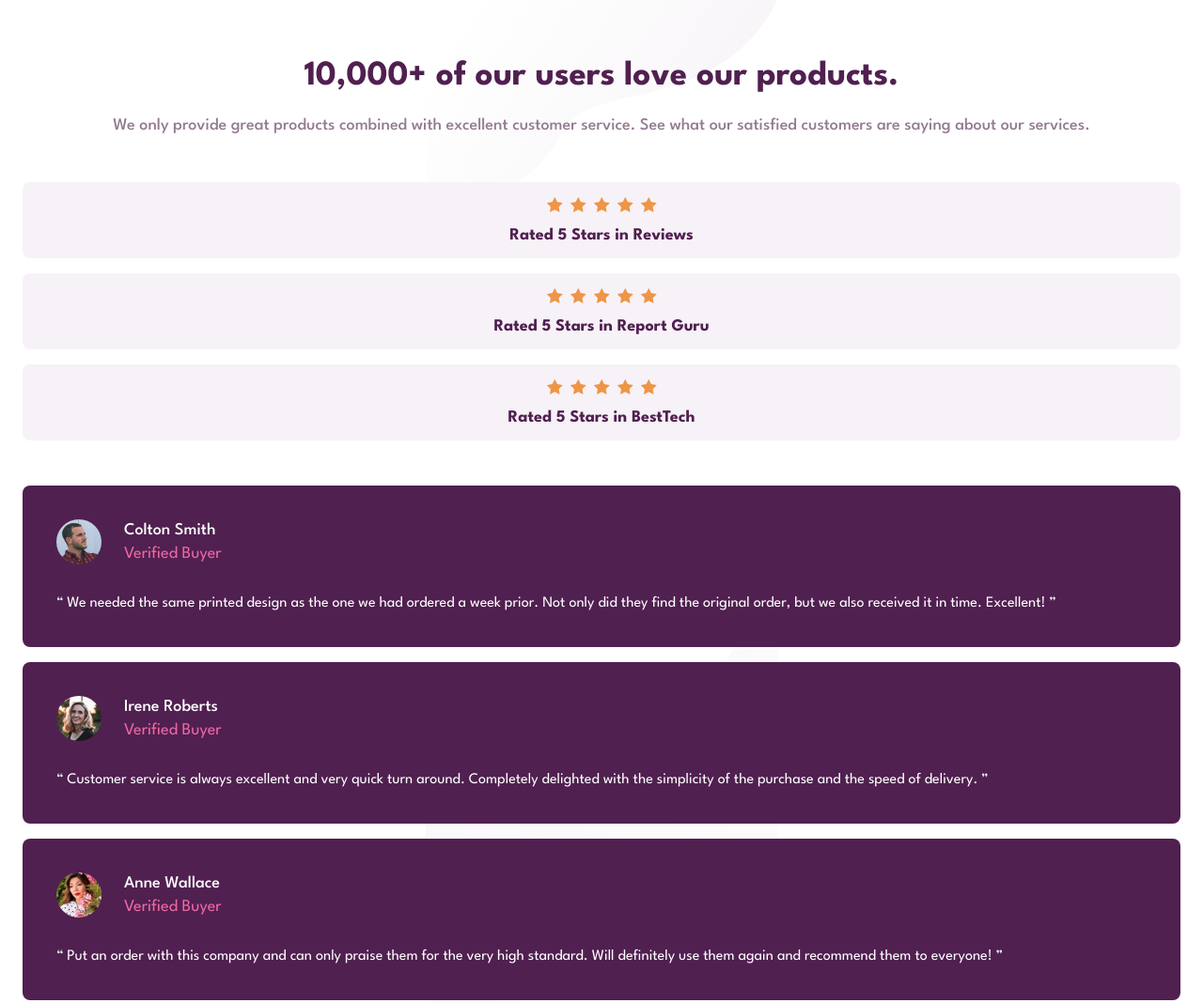
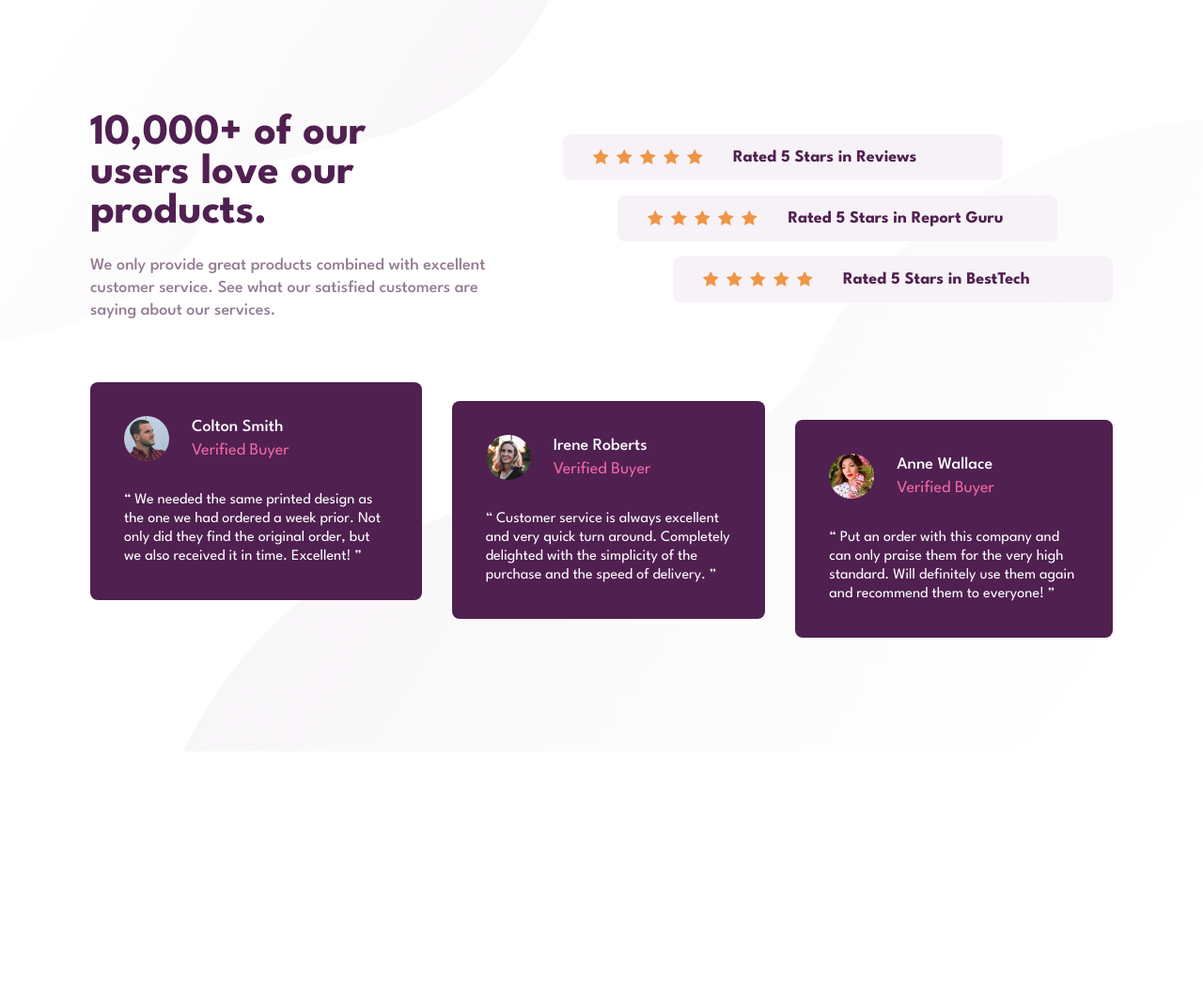
Before and after one commit to lemartinezm/social-proof-section, a plain HTML site: page index.html in a window 1280 px wide. Shown: the whole page at 94% size. After the commit the page ends 800 px from the top, so only its background shows below. Drawn offline with Linux system fonts and the light colour scheme.

Commit message:
feat: desktop version

```diff
--- a/index.html
+++ b/index.html
@@ -21,7 +21,8 @@
   </head>
   <body>
     <main>
-      <div class="hero">
+      <div>
+        <section class="hero">
           <h1>10,000+ of our users love our products.</h1>
 
           <p>
@@ -29,9 +30,9 @@
             service.
             See what our satisfied customers are saying about our services.
           </p>
-      </div>
+        </section>
 
-      <div class="rates">
+        <section class="rates">
           <article>
             <div class="stars">
               <img src="./images/icon-star.svg" alt="star">
@@ -70,9 +71,10 @@
               Rated 5 Stars in BestTech
             </p>
           </article>
+        </section>
       </div>
 
-      <div class="reviews">
+      <section class="reviews">
         <article>
           <div>
             <img src="./images/image-colton.jpg" alt="profile picture">
@@ -139,7 +141,7 @@
             everyone! &#8221;
           </p>
         </article>
-      </div>
+      </section>
     </main>
 
   </body>
--- a/styles/styles.scss
+++ b/styles/styles.scss
@@ -10,24 +10,39 @@ html {
   font-size: 15px;
 }
 
-h1, h2, h3, p {
+h1,
+h2,
+h3,
+p {
   margin: 0;
 }
 
 body {
   margin: 0;
+  display: flex;
+  justify-content: center;
+  align-items: center;
+  min-height: 100vh;
+
+  background-image: url('../images/bg-pattern-top-mobile.svg'), url('../images/bg-pattern-bottom-mobile.svg');
+  background-repeat: no-repeat, no-repeat;
+  background-position: top left, bottom right;
 }
 
 main {
   display: flex;
   flex-direction: column;
+  align-items: center;
+  box-sizing: border-box;
   gap: 48px;
   padding: 64px 24px;
-  background-image: url('../images/bg-pattern-top-mobile.svg'), url('../images/bg-pattern-bottom-mobile.svg');
-  background-repeat: no-repeat, no-repeat;
-  background-position: top, bottom;
 
-  div.hero {
+  >div {
+    display: flex;
+    flex-direction: column;
+    gap: 48px;
+
+    section.hero {
       display: flex;
       flex-direction: column;
       gap: 24px;
@@ -38,7 +53,7 @@ main {
         text-align: center;
       }
 
-    > p {
+      >p {
         color: $dark_grayish_magenta;
         font-size: 18px;
         text-align: center;
@@ -55,7 +70,7 @@ main {
       gap: 16px;
       width: 100%;
 
-    article {
+      >article {
         display: flex;
         flex-direction: column;
         gap: 16px;
@@ -66,7 +81,7 @@ main {
         box-sizing: border-box;
 
 
-      .stars {
+        div.stars {
           display: flex;
           justify-content: center;
           gap: 8px;
@@ -77,6 +92,7 @@ main {
           font-size: 18px;
           color: $very_dark_magenta;
           font-weight: 700;
+        }
       }
     }
   }
@@ -94,7 +110,7 @@ main {
       padding: 36px;
       border-radius: 8px;
 
-      > div {
+      >div {
         display: flex;
         gap: 24px;
 
@@ -110,20 +126,20 @@ main {
           justify-content: center;
           gap: 8px;
 
-          > h3 {
+          >h3 {
             font-size: 18px;
             color: $white;
             font-weight: 500;
           }
 
-          > p {
+          >p {
             font-size: 18px;
             color: $soft_pink;
           }
         }
       }
 
-      > p {
+      >p {
         color: $white;
         font-weight: 400;
         font-size: 16px;
@@ -133,3 +149,88 @@ main {
   }
 
 }
+
+@media (min-width: 576px) {
+  main {
+    max-width: 500px;
+  }
+}
+
+@media (min-width: 768px) {
+  main {
+    max-width: 700px;
+  }
+}
+
+@media (min-width: 1024px) {
+  body {
+    background-image: url('../images/bg-pattern-top-desktop.svg'), url('../images/bg-pattern-bottom-desktop.svg');
+  }
+
+  main {
+    max-width: 1136px;
+    gap: 64px;
+
+    >div {
+      flex-direction: row;
+      gap: 40px;
+
+      section.hero {
+        flex-shrink: 1.2;
+
+        h1 {
+          font-size: 46px;
+          text-align: left;
+          padding-right: 64px;
+        }
+
+        p {
+          text-align: left;
+        }
+      }
+
+      section.rates article {
+        flex-direction: row;
+        gap: 32px;
+        width: 80%;
+        padding: 16px 32px;
+
+        &:nth-child(1) {
+          align-self: flex-start;
+        }
+
+        &:nth-child(2) {
+          align-self: center;
+        }
+
+        &:nth-child(3) {
+          align-self: flex-end;
+        }
+
+        div.stars img {
+          width: 17px;
+          height: 16px;
+        }
+
+      }
+    }
+
+    >section.reviews {
+      flex-direction: row;
+      min-height: 272px;
+      gap: 32px;
+
+      article {
+        height: fit-content;
+
+        &:nth-child(2) {
+          align-self: center;
+        }
+
+        &:nth-child(3) {
+          align-self: flex-end;
+        }
+      }
+    }
+  }
+}
```
Also changed, not shown: styles/styles.css, 1 other file. Lines whose indentation alone changed are shown as unchanged.
